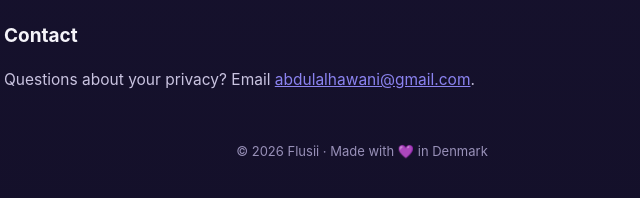
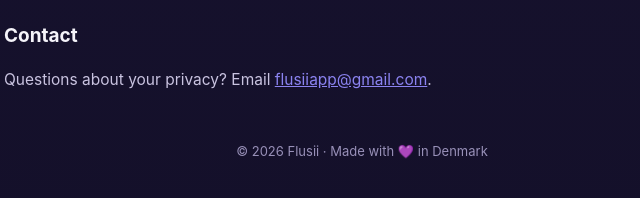
Before and after one commit to Hawanidev/flusii-privacy, a plain HTML site: page index.html in a window 1280 px wide. Shown: the part 2426-2624 px from the top of the page, 278-918 px from the left. Drawn offline with Linux system fonts and the light colour scheme.

Commit message:
Mail updated - index.html

```diff
--- a/index.html
+++ b/index.html
@@ -91,7 +91,7 @@
   <p>We may update this policy as the app evolves. The “last updated” date above reflects the current version.</p>
 
   <h2>Contact</h2>
-  <p>Questions about your privacy? Email <a href="mailto:abdulalhawani@gmail.com">abdulalhawani@gmail.com</a>.</p>
+  <p>Questions about your privacy? Email <a href="mailto:flusiiapp@gmail.com">flusiiapp@gmail.com</a>.</p>
 
   <footer>© 2026 Flusii · Made with 💜 in Denmark</footer>
 </div>
```
